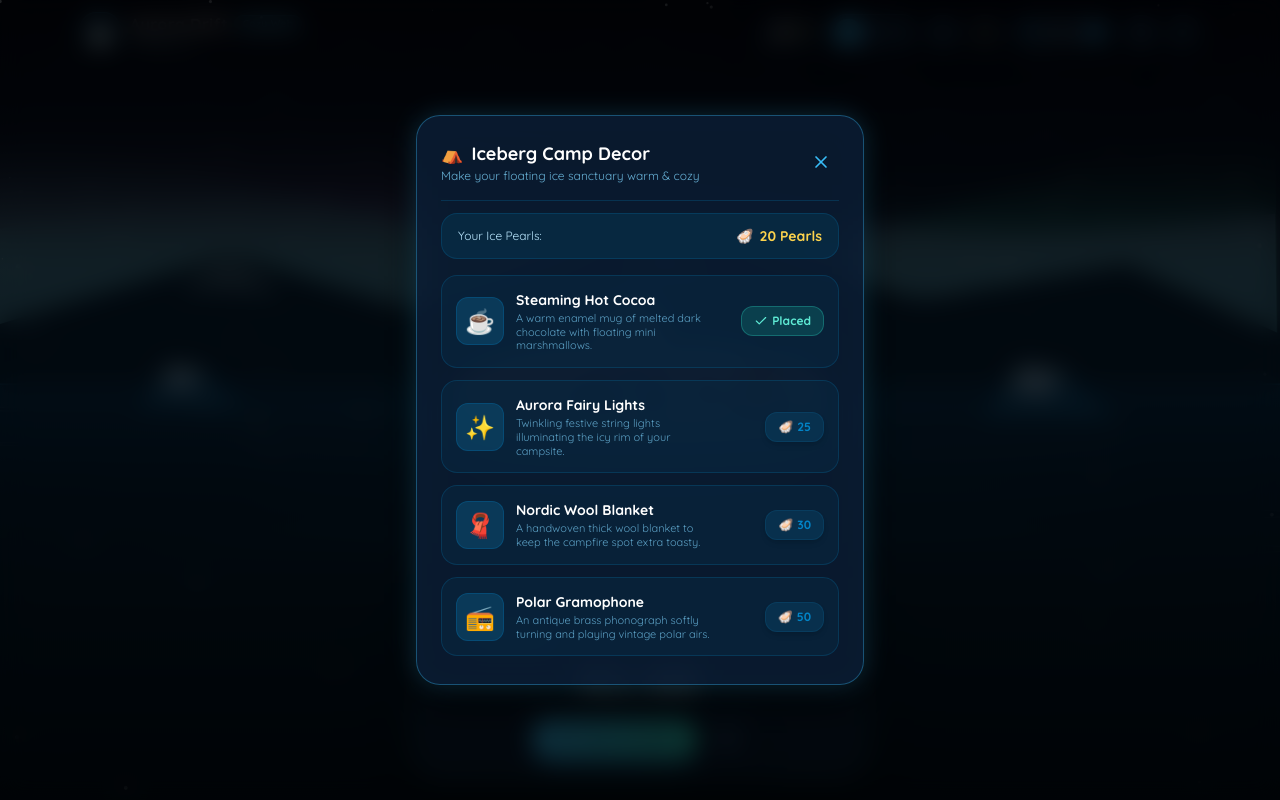
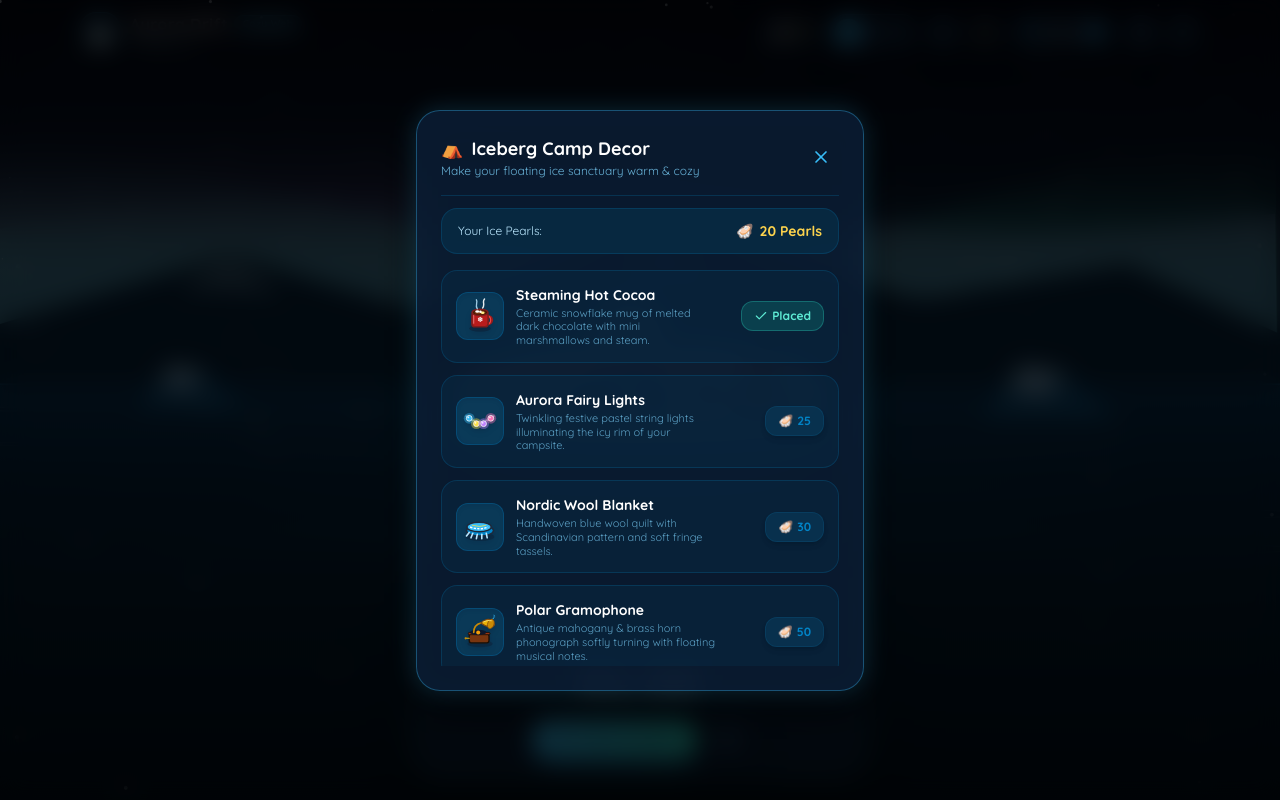
Before and after one commit to flowersfallen/aurora-drift, a React (Vite) app: page / in a window 1280 px wide. Both pictures are taken after a click on the element "Your Ice Pearls - Click to open Camp Shop". Built offline with nearby package versions, Linux system fonts and the light colour scheme.

Commit message:
fix: replace shop emojis with custom SVG illustrations matching in-game camp floe models

```diff
--- a/src/components/CampDecorModal.tsx
+++ b/src/components/CampDecorModal.tsx
@@ -13,37 +13,133 @@ interface DecorShopItem {
   key: keyof CampDecorations;
   title: string;
   desc: string;
-  icon: string;
   cost: number;
 }
+
+const renderDecorThumbnail = (key: keyof CampDecorations) => {
+  switch (key) {
+    case 'hasHotCocoa':
+      return (
+        <svg viewBox="0 0 40 40" className="w-9 h-9 drop-shadow-md">
+          {/* Shadow */}
+          <ellipse cx="20" cy="34" rx="12" ry="3.5" fill="#0f172a" opacity="0.4" />
+          {/* Mug Handle */}
+          <path d="M 28 20 C 35 20 35 29 28 29" stroke="#991b1b" strokeWidth="2.8" fill="none" strokeLinecap="round" />
+          <path d="M 28 20 C 33 20 33 29 28 29" stroke="#ef4444" strokeWidth="1.4" fill="none" strokeLinecap="round" />
+          {/* Mug Body */}
+          <rect x="11" y="16" width="18" height="16" rx="3.5" fill="#b91c1c" stroke="#7f1d1d" strokeWidth="1.8" />
+          {/* Gloss highlight */}
+          <path d="M 13 18 L 13 28" stroke="#fca5a5" strokeWidth="1.2" strokeLinecap="round" opacity="0.6" />
+          {/* Snowflake motif */}
+          <text x="20" y="26.5" fontSize="7.5" fill="#ffffff" opacity="0.9" textAnchor="middle" fontWeight="bold">❄</text>
+          {/* Rim */}
+          <ellipse cx="20" cy="16" rx="9" ry="3.5" fill="#991b1b" stroke="#7f1d1d" strokeWidth="1.4" />
+          {/* Hot Chocolate */}
+          <ellipse cx="20" cy="16" rx="7.8" ry="2.8" fill="#451a03" />
+          <ellipse cx="20" cy="16" rx="6.2" ry="2" fill="#78350f" />
+          {/* Marshmallows */}
+          <ellipse cx="17" cy="15" rx="2.2" ry="1.5" fill="#ffffff" />
+          <ellipse cx="23" cy="16.5" rx="2" ry="1.4" fill="#fef08a" />
+          <circle cx="20.5" cy="15.2" r="1.4" fill="#ffffff" />
+          {/* Steam wisps */}
+          <path d="M 17 12 C 14 8 18 5 16 2" stroke="#bae6fd" strokeWidth="1.5" strokeLinecap="round" fill="none" opacity="0.85" />
+          <path d="M 23 11 C 26 7 22 4 25 1" stroke="#ffffff" strokeWidth="1.6" strokeLinecap="round" fill="none" opacity="0.9" />
+        </svg>
+      );
+
+    case 'hasFairyLights':
+      return (
+        <svg viewBox="0 0 40 40" className="w-9 h-9 drop-shadow-md">
+          {/* Wire String */}
+          <path d="M 4 14 Q 20 28 36 14" stroke="#94a3b8" strokeWidth="1.6" fill="none" opacity="0.8" />
+          {/* Bulbs with soft glow */}
+          {[
+            { cx: 8, cy: 17, col: '#38bdf8', glow: 'rgba(56,189,248,0.4)' },
+            { cx: 16, cy: 23, col: '#fde047', glow: 'rgba(253,224,71,0.4)' },
+            { cx: 24, cy: 23, col: '#c084fc', glow: 'rgba(192,132,252,0.4)' },
+            { cx: 32, cy: 17, col: '#f472b6', glow: 'rgba(244,114,182,0.4)' },
+          ].map((b, i) => (
+            <g key={i}>
+              <circle cx={b.cx} cy={b.cy} r="6" fill={b.glow} />
+              <rect x={b.cx - 1.2} y={b.cy - 4} width="2.4" height="2" fill="#64748b" rx="0.5" />
+              <circle cx={b.cx} cy={b.cy} r="3.2" fill={b.col} stroke="#ffffff" strokeWidth="0.8" />
+              <circle cx={b.cx - 1} cy={b.cy - 1} r="1" fill="#ffffff" opacity="0.8" />
+            </g>
+          ))}
+        </svg>
+      );
+
+    case 'hasCozyQuilt':
+      return (
+        <svg viewBox="0 0 40 40" className="w-9 h-9 drop-shadow-md">
+          {/* Shadow */}
+          <ellipse cx="20" cy="31" rx="16" ry="4.5" fill="#0f172a" opacity="0.35" />
+          {/* Bottom Fold Layer */}
+          <ellipse cx="20" cy="24" rx="15" ry="6" fill="#0284c7" stroke="#1e293b" strokeWidth="1.6" />
+          {/* Top Folded Quilt Surface */}
+          <ellipse cx="19" cy="20" rx="13.5" ry="5.2" fill="#38bdf8" stroke="#1e293b" strokeWidth="1.6" />
+          {/* Scandinavian Stitch Pattern */}
+          <path d="M 9 20 Q 20 24 29 20" stroke="#ffffff" strokeWidth="1.5" strokeDasharray="2.5 1.5" fill="none" />
+          <path d="M 11 18 Q 20 21 27 18" stroke="#fde047" strokeWidth="1" fill="none" opacity="0.85" />
+          {/* Tassels */}
+          <line x1="8" y1="26" x2="5" y2="30" stroke="#bae6fd" strokeWidth="1.8" strokeLinecap="round" />
+          <line x1="12" y1="27" x2="10" y2="32" stroke="#bae6fd" strokeWidth="1.8" strokeLinecap="round" />
+          <line x1="17" y1="28" x2="16" y2="33" stroke="#bae6fd" strokeWidth="1.8" strokeLinecap="round" />
+          <line x1="22" y1="28" x2="22" y2="33" stroke="#bae6fd" strokeWidth="1.8" strokeLinecap="round" />
+          <line x1="27" y1="27" x2="28" y2="32" stroke="#bae6fd" strokeWidth="1.8" strokeLinecap="round" />
+        </svg>
+      );
+
+    case 'hasGramophone':
+      return (
+        <svg viewBox="0 0 40 40" className="w-9 h-9 drop-shadow-md">
+          {/* Shadow */}
+          <ellipse cx="20" cy="33" rx="14" ry="4" fill="#0f172a" opacity="0.35" />
+          {/* Mahogany Cabinet */}
+          <rect x="8" y="22" width="22" height="10" rx="2.5" fill="#78350f" stroke="#1e1005" strokeWidth="1.5" />
+          <rect x="7" y="20.5" width="24" height="2.5" rx="1" fill="#9a3412" stroke="#1e1005" strokeWidth="1" />
+          {/* Crank */}
+          <line x1="8" y1="27" x2="4" y2="27" stroke="#eab308" strokeWidth="1.2" strokeLinecap="round" />
+          <circle cx="4" cy="27" r="1.2" fill="#ca8a04" />
+          {/* Turntable & Record */}
+          <ellipse cx="18" cy="20.5" rx="9" ry="3" fill="#0f172a" />
+          <circle cx="18" cy="20.5" r="2.2" fill="#f59e0b" />
+          {/* Brass Horn Pipe */}
+          <path d="M 13 20.5 C 13 14 17 11 21 10" stroke="#ca8a04" strokeWidth="1.8" fill="none" strokeLinecap="round" />
+          {/* Morning Glory Horn Bell */}
+          <path d="M 21 10 C 28 4 35 5 36 12 C 33 16 26 14 21 10 Z" fill="#eab308" stroke="#854d0e" strokeWidth="1.4" />
+          <ellipse cx="32" cy="11" rx="3.5" ry="5.5" fill="#ca8a04" stroke="#854d0e" strokeWidth="0.8" transform="rotate(20 32 11)" />
+          <path d="M 23 9 Q 29 6 33 7.5" stroke="#fef08a" strokeWidth="1" fill="none" opacity="0.8" />
+          {/* Tiny Music Note */}
+          <text x="33" y="6" fontSize="9" fill="#38bdf8">♪</text>
+        </svg>
+      );
+  }
+};
 
 const SHOP_ITEMS: DecorShopItem[] = [
   {
     key: 'hasHotCocoa',
     title: 'Steaming Hot Cocoa',
-    desc: 'A warm enamel mug of melted dark chocolate with floating mini marshmallows.',
-    icon: '☕',
+    desc: 'Ceramic snowflake mug of melted dark chocolate with mini marshmallows and steam.',
     cost: 15,
   },
   {
     key: 'hasFairyLights',
     title: 'Aurora Fairy Lights',
-    desc: 'Twinkling festive string lights illuminating the icy rim of your campsite.',
-    icon: '✨',
+    desc: 'Twinkling festive pastel string lights illuminating the icy rim of your campsite.',
     cost: 25,
   },
   {
     key: 'hasCozyQuilt',
     title: 'Nordic Wool Blanket',
-    desc: 'A handwoven thick wool blanket to keep the campfire spot extra toasty.',
-    icon: '🧣',
+    desc: 'Handwoven blue wool quilt with Scandinavian pattern and soft fringe tassels.',
     cost: 30,
   },
   {
     key: 'hasGramophone',
     title: 'Polar Gramophone',
-    desc: 'An antique brass phonograph softly turning and playing vintage polar airs.',
-    icon: '📻',
+    desc: 'Antique mahogany & brass horn phonograph softly turning with floating musical notes.',
     cost: 50,
   },
 ];
@@ -99,8 +195,8 @@ export const CampDecorModal: React.FC<CampDecorModalProps> = ({
                 className="flex items-center justify-between p-3.5 rounded-2xl bg-sky-950/40 border border-sky-800/40 gap-3"
               >
                 <div className="flex items-center gap-3">
-                  <div className="w-12 h-12 rounded-xl bg-sky-900/60 border border-sky-700/40 flex items-center justify-center text-2xl">
-                    {item.icon}
+                  <div className="w-12 h-12 rounded-xl bg-sky-900/60 border border-sky-700/40 flex items-center justify-center p-1 shadow-inner">
+                    {renderDecorThumbnail(item.key)}
                   </div>
                   <div>
                     <h4 className="text-sm font-bold text-white">{item.title}</h4>
```
